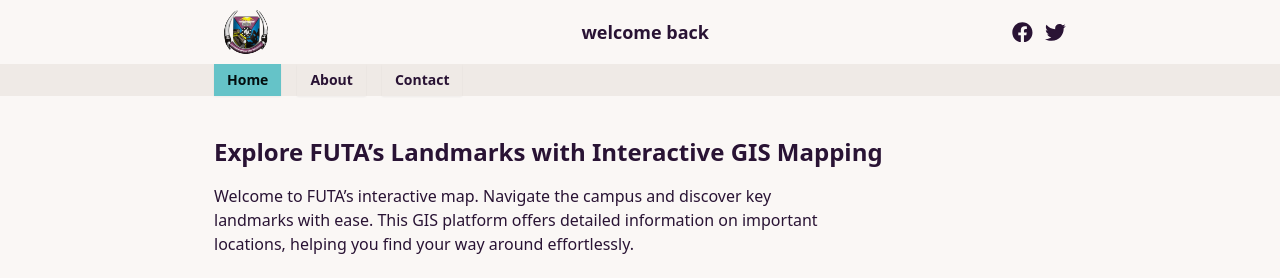
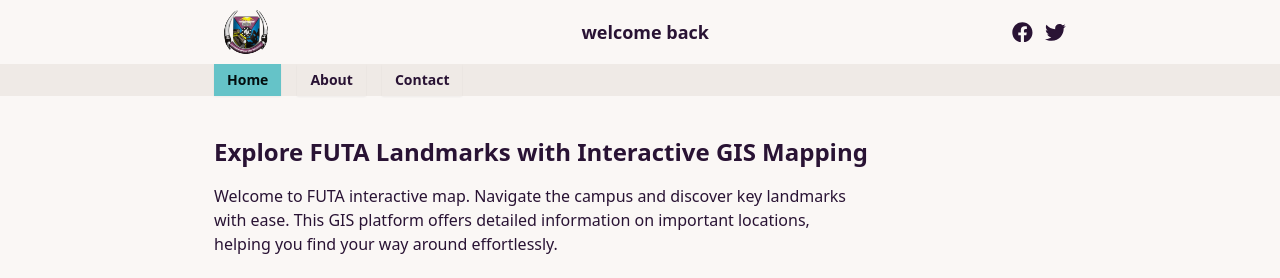
Before and after one commit to Victor-olabisi/Futa-landmark-locations, a React (Vite) app: page / in a window 1280 px wide. Shown: the top 278 px of the page. Built offline with nearby package versions, Linux system fonts and the light colour scheme.

Commit message:
Update Hero.jsx

```diff
--- a/src/component/Hero.jsx
+++ b/src/component/Hero.jsx
@@ -5,10 +5,10 @@ const Hero = () => {
     <div className="py-10">
       <div className=" ">
         <h2 className="text-2xl mb-4 font-bold">
-          Explore FUTA’s Landmarks with Interactive GIS Mapping
+          Explore FUTA Landmarks with Interactive GIS Mapping
         </h2>
         <p className="max-w-[40rem]">
-          Welcome to FUTA’s interactive map. Navigate the campus and discover
+          Welcome to FUTA interactive map. Navigate the campus and discover
           key landmarks with ease. This GIS platform offers detailed information
           on important locations, helping you find your way around effortlessly.
         </p>
```
